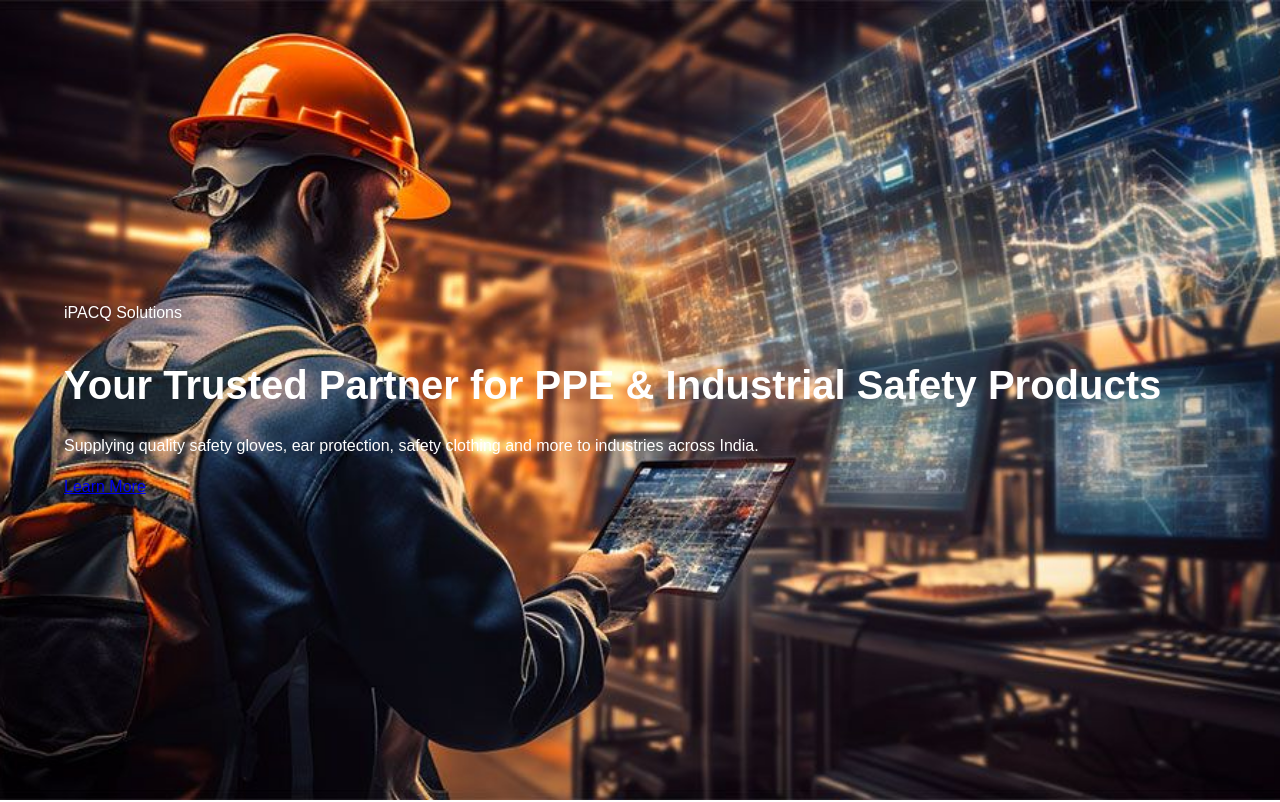
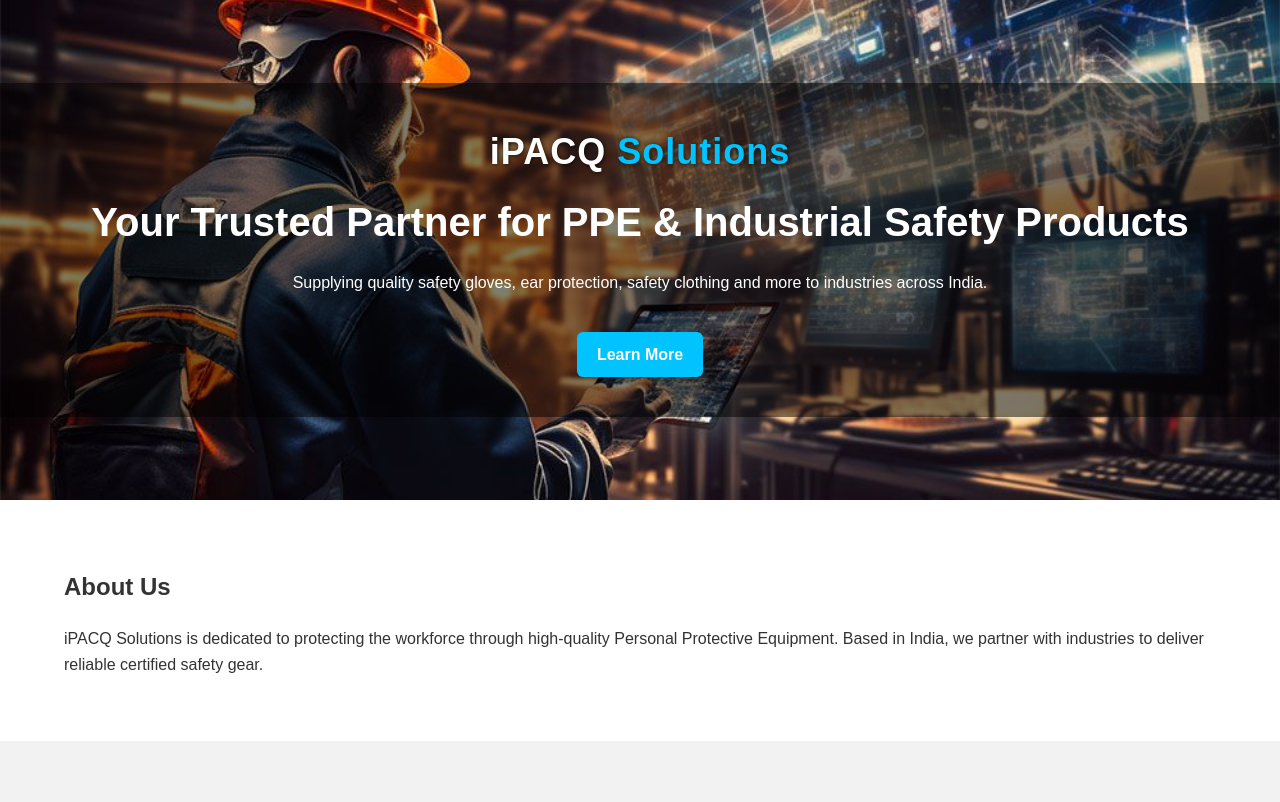
Before and after one commit to nallerumadhu/ipacq, a plain HTML site: page index.html in a window 1280 px wide. Shown: the top 802 px of the page. Drawn offline with Linux system fonts and the light colour scheme.

Commit message:
Update styles.css

```diff
--- a/styles.css
+++ b/styles.css
@@ -6,7 +6,7 @@ body {
   color: #333;
 }
 
-.top-bar {
+ .top-bar {
   background-color: #00264d;
   color: white;
   padding: 16px 0;
@@ -19,18 +19,58 @@ body {
   letter-spacing: 1px;
   font-family: 'Segoe UI', Tahoma, Geneva, Verdana, sans-serif;
 }
-
-.highlight {
-  color: #00c3ff; /* Light Blue */
-}
 .hero {
-  background: url('images/hero.jpg') no-repeat center center/cover;
-  height: 100vh;
+  position: relative;
+  background-image: url('images/hero.jpg'); /* Replace with your image path */
+  background-size: cover;
+  background-position: center;
+  height: 500px;
+  color: white;
   display: flex;
   align-items: center;
-  justify-content: left;
-  padding: 0 5%;
+  justify-content: center;
+  text-align: center;
+}
+
+.overlay {
+  background-color: rgba(0, 0, 0, 0.5); /* dark transparent overlay */
+  padding: 40px;
+  width: 100%;
+}
+
+.company-name {
+  font-size: 36px;
+  font-weight: 800;
+  margin-bottom: 10px;
+  letter-spacing: 1px;
+  color: #ffffff;
+  text-shadow: 1px 1px 4px rgba(0,0,0,0.7);
+}
+
+.company-name span {
+  color: #00c3ff; /* accent color */
+}
+
+.hero h1 {
+  font-size: 28px;
+  margin-top: 10px;
+  font-weight: 600;
+}
+
+.hero p {
+  margin-top: 10px;
+  font-size: 16px;
+}
+
+.cta-button {
+  display: inline-block;
+  margin-top: 20px;
+  background-color: #00c3ff;
   color: #fff;
+  padding: 10px 20px;
+  text-decoration: none;
+  border-radius: 6px;
+  font-weight: bold;
 }
 
 .hero h1 {
@@ -73,6 +113,12 @@ body {
   text-align: center;
   margin-top: 0.5rem;
   font-weight: bold;
+}
+
+.products .product-category h3 {
+  margin-top: 2rem;
+  font-size: 1.5rem;
+  color: ##0047ab;
 }
 
 .contact {
```
